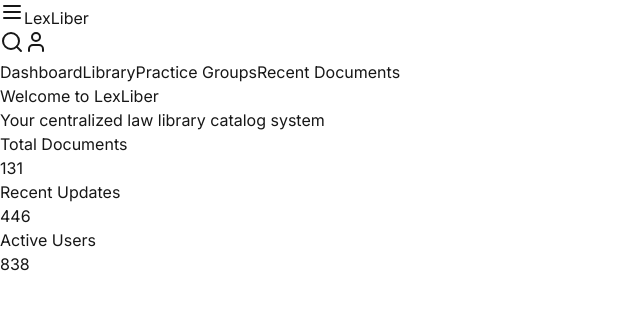
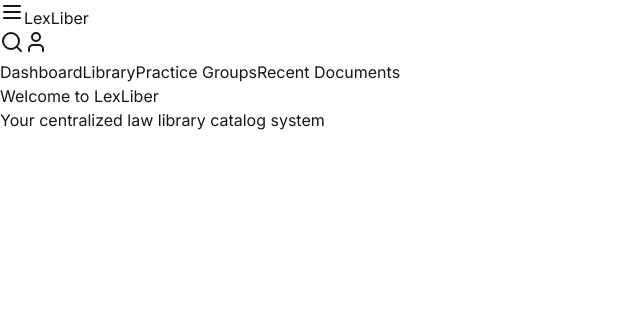
Before and after one commit to TheJohny71/lexliber-v2, a Next.js app: page / in a window 1280 px wide. Shown: the top 310 px of the page, without its empty margins (0-640 px from the left). Built offline with nearby package versions, Linux system fonts and the light colour scheme.

Commit message:
feat: add basic dashboard page

```diff
--- a/src/app/(dashboard)/page.tsx
+++ b/src/app/(dashboard)/page.tsx
@@ -11,22 +11,6 @@ export default function DashboardPage() {
           Your centralized law library catalog system
         </p>
       </div>
-
-      <div className="grid grid-cols-1 md:grid-cols-2 lg:grid-cols-3 gap-6">
-        {['Total Documents', 'Recent Updates', 'Active Users'].map((stat) => (
-          <div
-            key={stat}
-            className="p-6 bg-white dark:bg-gray-800 rounded-xl border border-gray-200 dark:border-gray-700 shadow-sm"
-          >
-            <h3 className="text-sm font-medium text-gray-600 dark:text-gray-400">
-              {stat}
-            </h3>
-            <p className="mt-2 text-2xl font-medium text-gray-900 dark:text-gray-100">
-              {Math.floor(Math.random() * 1000)}
-            </p>
-          </div>
-        ))}
-      </div>
     </div>
   );
 }
```
